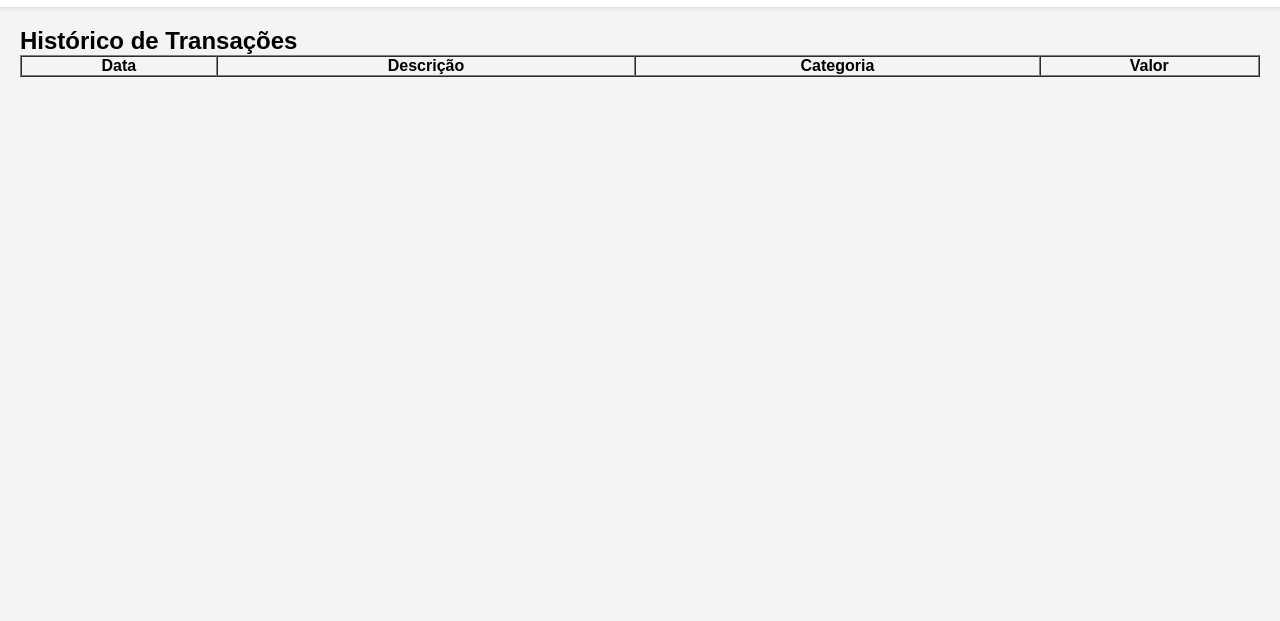
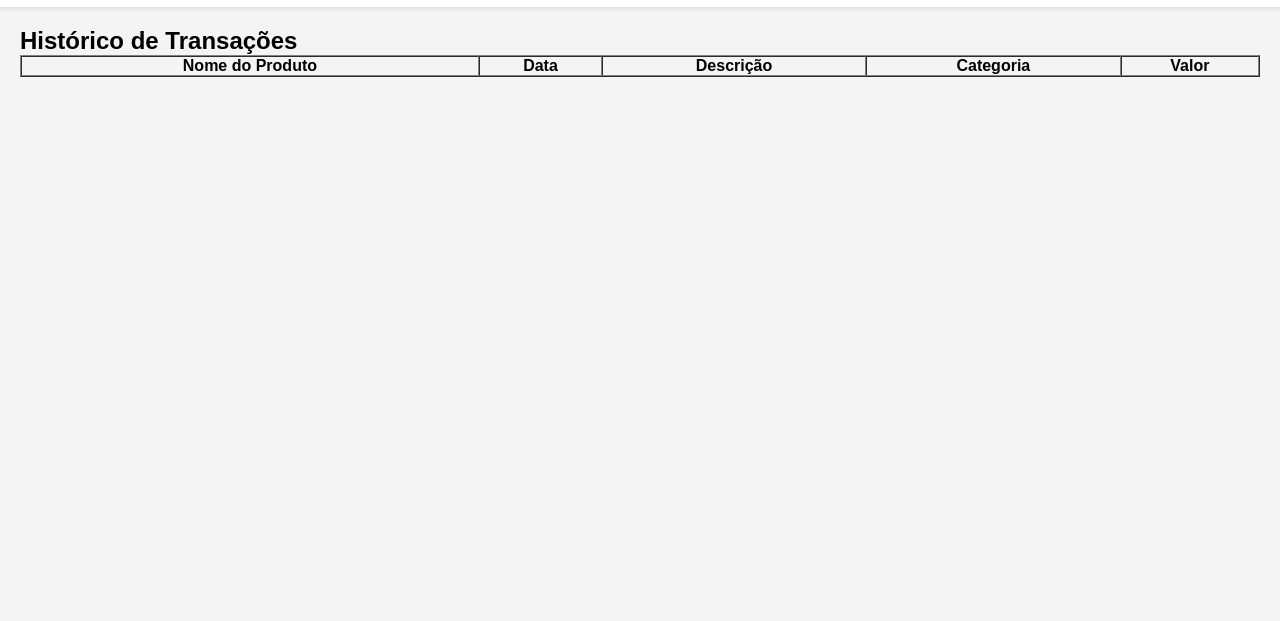
Before and after one commit to Maky189/Gestor-Financeiro-Frontend, a plain HTML site: page templates/historico.html in a window 1280 px wide. Shown: the part 179-800 px from the top of the page. Drawn offline with Linux system fonts and the light colour scheme.

Commit message:
Adicionei o Nome do produto

```diff
--- a/templates/historico.html
+++ b/templates/historico.html
@@ -52,6 +52,7 @@
          <table border="1" width="100%" cellspacing="0" cellpadding="8">
             <thead>
                 <tr>
+                    <th>Nome do Produto</th>
                     <th>Data</th>
                     <th>Descrição</th>
                     <th>Categoria</th>
```
